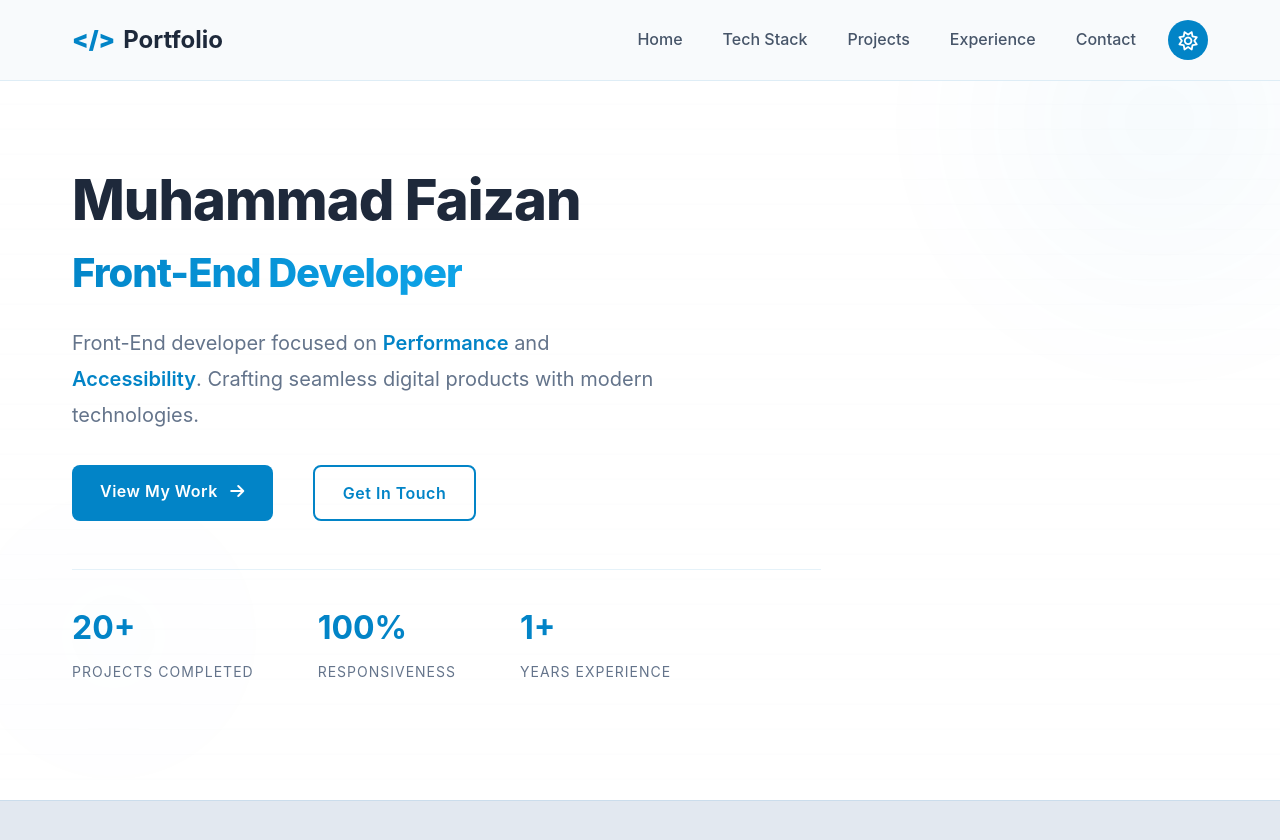
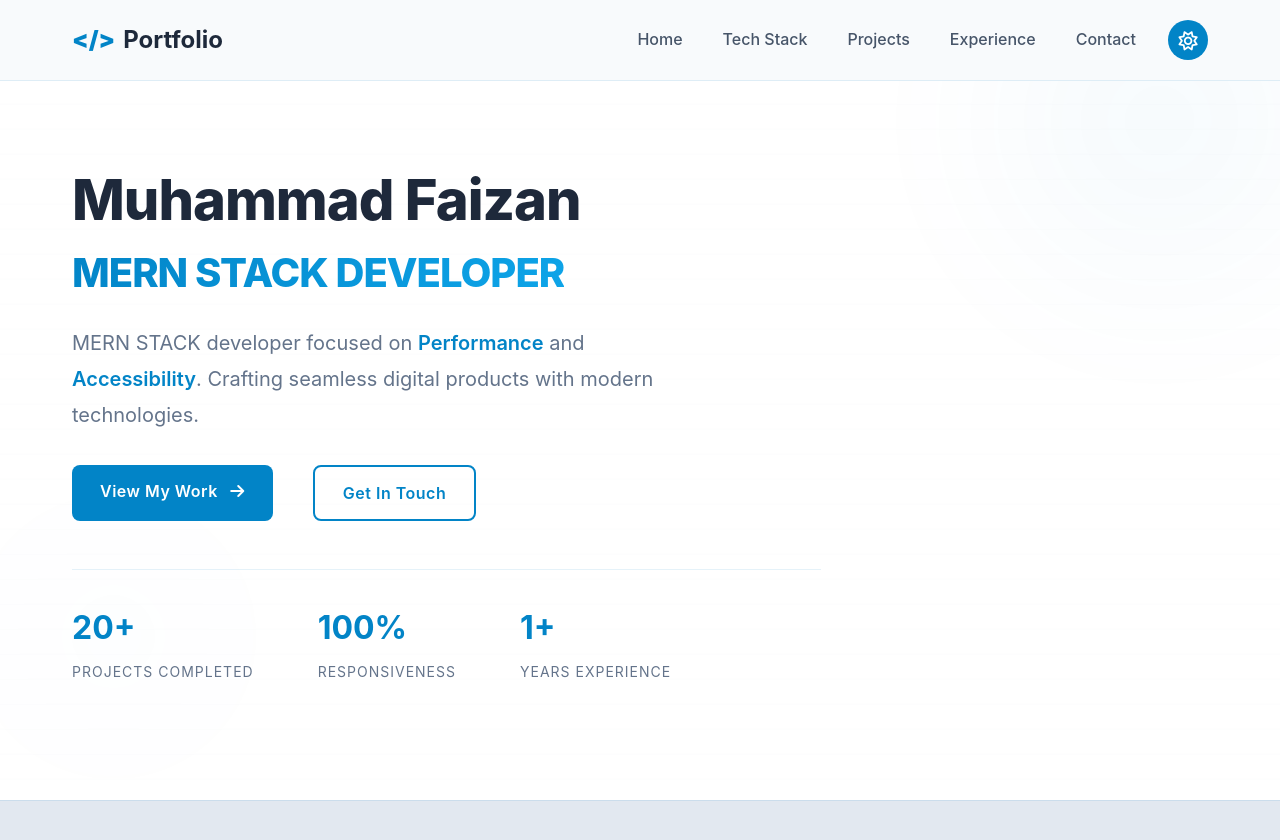
Before and after one commit to iamfaizan-1/My-Portfolio, a website: page index.html in a window 1280 px wide. Shown: the top 840 px of the page. Drawn offline with nearby package versions, Linux system fonts and the light colour scheme; animation ran at ten frames a second.

Commit message:
practice

```diff
--- a/index.html
+++ b/index.html
@@ -57,10 +57,10 @@
                 <div class="col-lg-8">
                     <div class="hero-content">
                         <h1 class="hero-title">
-                            Muhammad Faizan<br><span class="gradient-text">Front-End Developer</span>
+                            Muhammad Faizan<br><span class="gradient-text">MERN STACK DEVELOPER</span>
                         </h1>
                         <p class="hero-subtitle">
-                            Front-End developer focused on <span class="highlight-text">Performance</span> and <span class="highlight-text">Accessibility</span>. Crafting seamless digital products with modern technologies.
+                            MERN STACK  developer focused on <span class="highlight-text">Performance</span> and <span class="highlight-text">Accessibility</span>. Crafting seamless digital products with modern technologies.
                         </p>
                         <div class="hero-cta">
                             <a href="#projects" class="btn btn-primary btn-lg">
```
